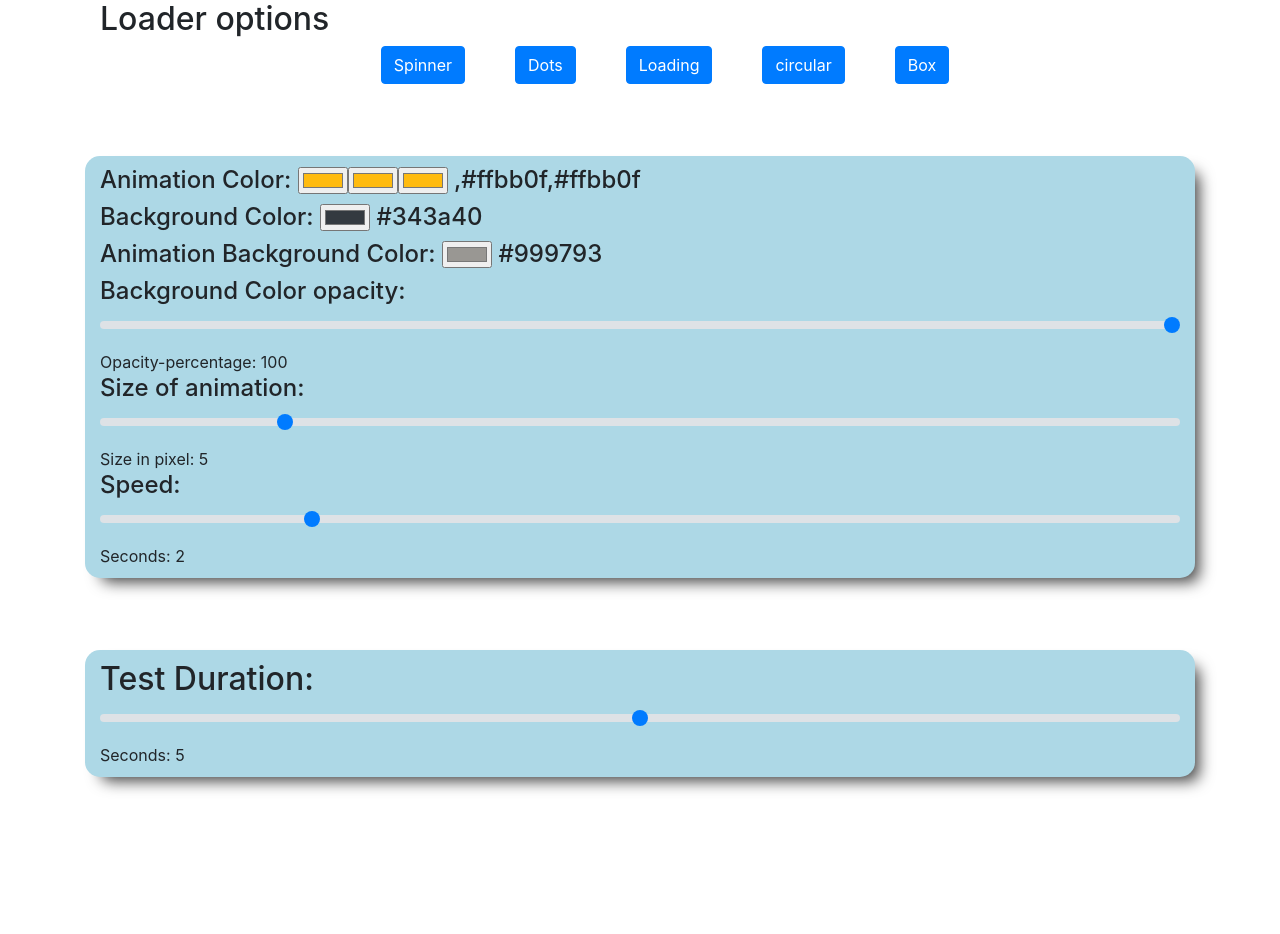
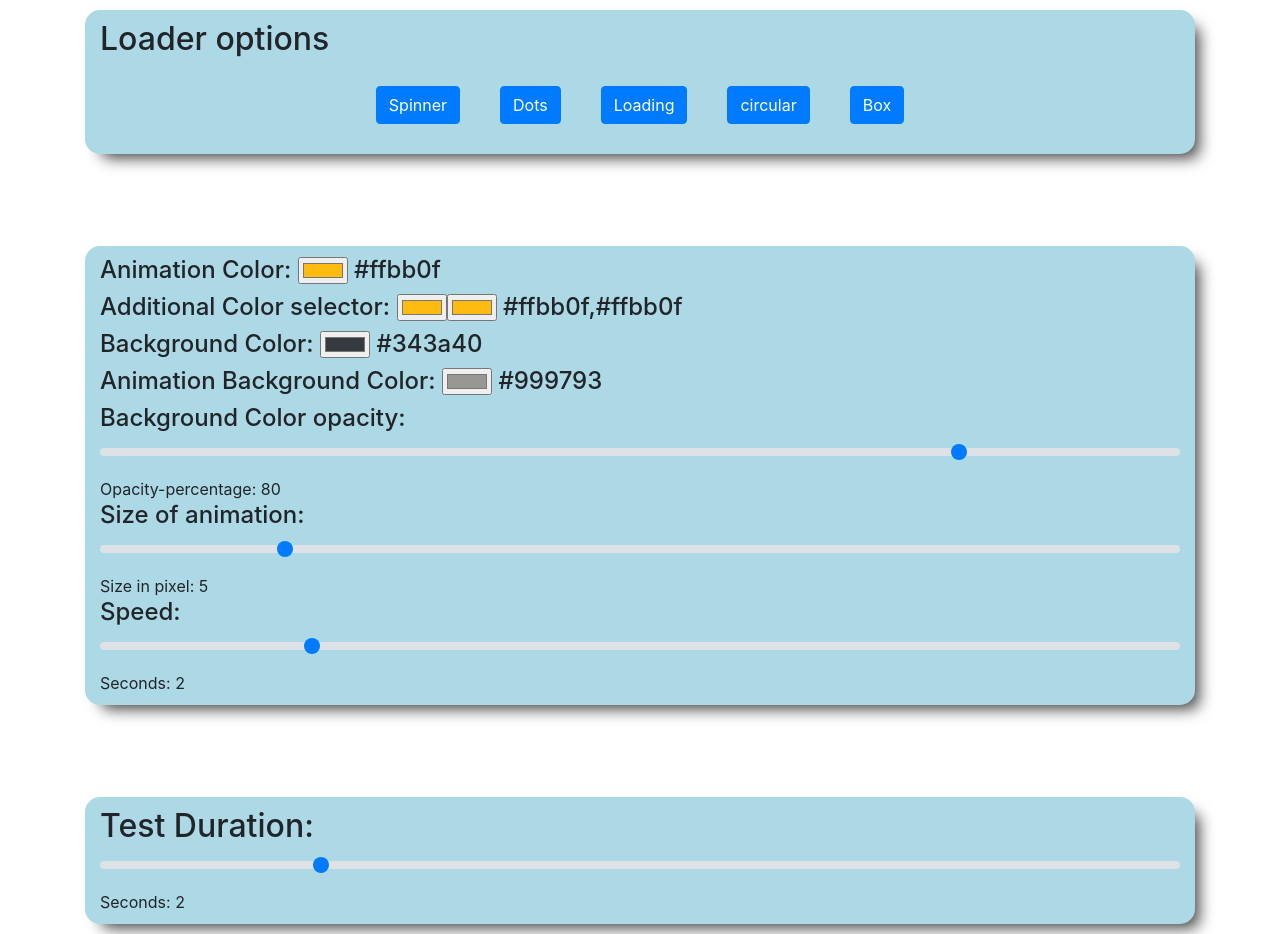
Before and after one commit to Bot-Academia/Vue-ui-preloader, a Vue app: page / in a window 1280 px wide. Before the commit the page ends 800 px from the top, so only its background shows below. Built offline with nearby package versions, Linux system fonts and the light colour scheme.

Commit message:
main fix

```diff
--- a/src/App.vue
+++ b/src/App.vue
@@ -4,10 +4,9 @@
 <!--    loaders-->
     <loader :styling="styling" :name="selected"></loader>
 
-<!--    selectors-->
 
 <!--      formal-->
-    <div class="container">
+    <div class="container main">
         <h2>Loader options</h2>
         <div id="outer">
             <div class="inner"><button class="btn btn-primary" @click="loader('loader1')" >Spinner</button></div>
@@ -24,9 +23,11 @@
       <div class="container form">
           <h4>Animation Color:
           <input type="color" id="favcolor" name="favcolor" value="#ff0000" v-model="styling.objectcolor">
-          <input type="color" id="favcolor" name="favcolor" value="#ff0000" v-model="styling.animationcolor">
-          <input type="color" id="favcolor" name="favcolor" value="#ff0000" v-model="styling.animationcolor2">
-          {{styling.wheelcolor}},{{styling.animationcolor}},{{styling.animationcolor2}}</h4>
+          {{styling.objectcolor}}</h4>
+          <h4> Additional Color selector:
+              <input type="color" id="favcolor" name="favcolor" value="#ff0000" v-model="styling.animationcolor">
+              <input type="color" id="favcolor" name="favcolor" value="#ff0000" v-model="styling.animationcolor2">
+              {{styling.animationcolor}},{{styling.animationcolor2}}</h4>
           <h4>Background Color:
           <input type="color" id="favcolor" name="favcolor" value="#ff0000" v-model="styling.bgcolor">
           {{styling.bgcolor}}</h4>
@@ -67,13 +68,13 @@ export default {
   data(){
     return{
       selected: '',
-        value: 5,
+        value: 2,
         styling: {
             objectcolor: '#ffbb0f',
             animationcolor: '#ffbb0f',
             animationcolor2: '#ffbb0f',
             wheelbg: '#999793',
-            opacity: 100,
+            opacity: 80,
             bgcolor: '#343a40',
             size: 5,
             speed: 2,
@@ -96,7 +97,8 @@ export default {
 </script>
 
 <style>
-.form,.test{
+.form,.test,.main{
+    margin: 10px 10px 10px 10px;
     padding: 10px 10px 10px 10px;
     background-color: lightblue;
     border-radius: 15px;
@@ -109,8 +111,9 @@ export default {
 }
 .inner
 {
+    margin: 10px 10px 10px 10px;
+    padding: 10px 10px 10px 10px;
     display: inline-block;
-    margin-left: 50px;
 }
 
 </style>
```
